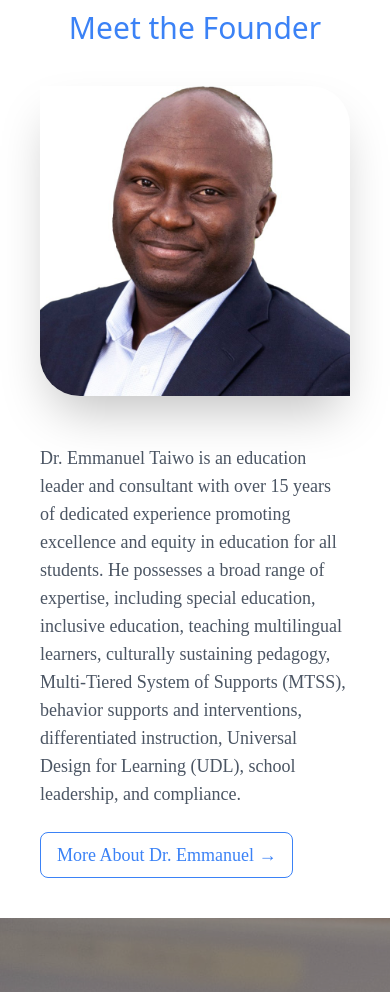
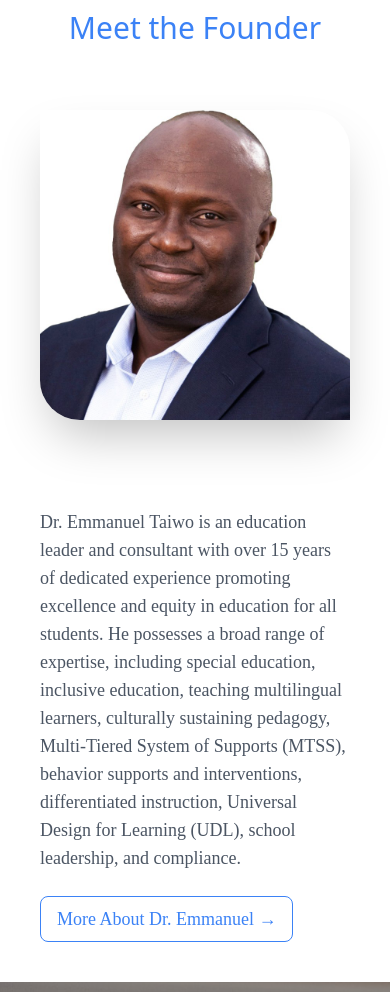
Before and after one commit to piouskenny/edspringsolutions, a React (Vite) app: page / in a window 390 px wide. Shown: the part 1387-2379 px from the top of the page. Built offline with nearby package versions, Linux system fonts and the light colour scheme; a web font is replaced by a local one.

Commit message:
updated images

```diff
--- a/src/components/Pages/aboutMore.jsx
+++ b/src/components/Pages/aboutMore.jsx
@@ -147,8 +147,8 @@ class AboutMore extends Component {
               <h2 className="text-blue-500 text-3xl mb-6  text-center md:text-start">
                 Meet the <span className="my-3 ">Founder</span>
               </h2>
-              <div className="lg:grid lg:grid-cols-2 md:flex items-center  ">
-                <div className="lg:col-span-1 lg:mt-0">
+              <div className="lg:grid gap-6 grid-cols-2   items-center ">
+                <div className="col-span-1 lg:mt-0 text-center flex items-center justify-center">
                   <img
                     src={DrTaiwo}
                     alt="Founders Image"
--- a/src/components/about.jsx
+++ b/src/components/about.jsx
@@ -20,6 +20,7 @@ const About = () => {
                 className="h-[250px] w-fill image-border"
               />
             </div>
+
             <div className="col-span-1">
               <p className="md:text-xl  text-gray-600 text-lg mt-6">
                 Improving student outcomes is a complex and multifaceted
--- a/src/components/founder.jsx
+++ b/src/components/founder.jsx
@@ -11,8 +11,8 @@ const Founder = () => {
         <h2 className="text-blue-500 text-3xl mb-6  text-center md:text-start">
           Meet the <span className="my-3 ">Founder</span>
         </h2>
-        <div className="lg:grid lg:grid-cols-2 md:flex  items-center">
-          <div className="lg:col-span-1 lg:mt-0 text-center">
+        <div className="lg:grid gap-6 grid-cols-2   items-center">
+          <div className="col-span-1 lg:mt-0 text-center flex items-center justify-center ">
             <img
               src={DrTaiwo}
               alt="Founders Image"
@@ -21,7 +21,7 @@ const Founder = () => {
             h-full w-full shadow-2xl image-border my-10"
             />
           </div>
-          <div className="lg:col-span-1 ">
+          <div className="col-span-1 ">
             <p className="md:text-xl font-light text-gray-600 text-lg mt-12">
               Dr. Emmanuel Taiwo is an education leader and consultant with over
               15 years of dedicated experience promoting excellence and equity
```
Also changed, not shown: src/assets/portfolios/port6.png, src/assets/portfolios/port7.png.
